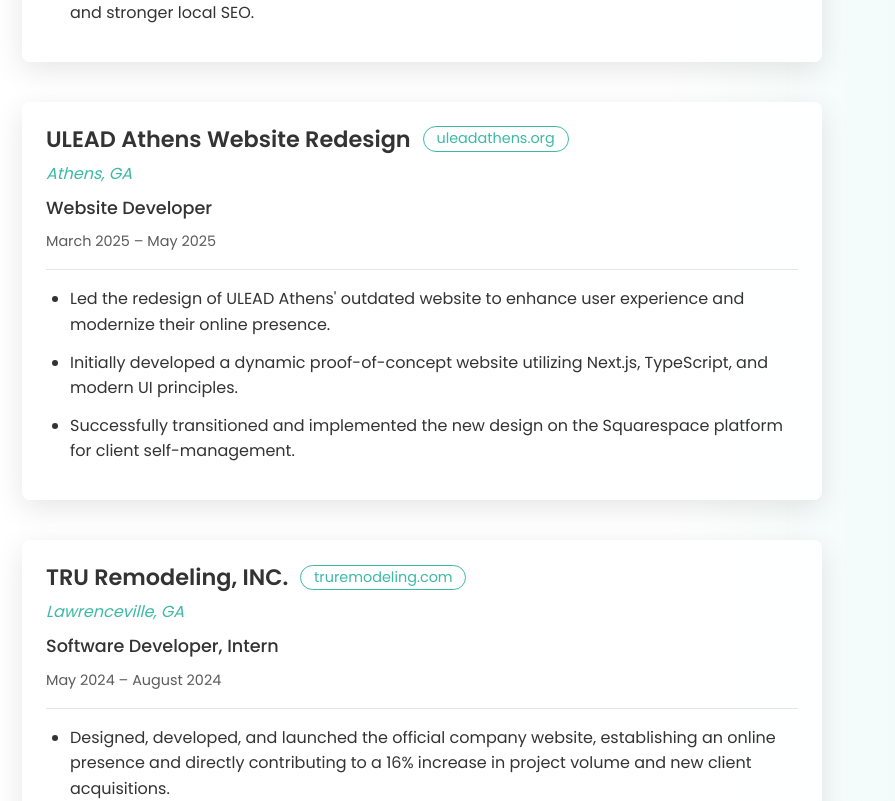
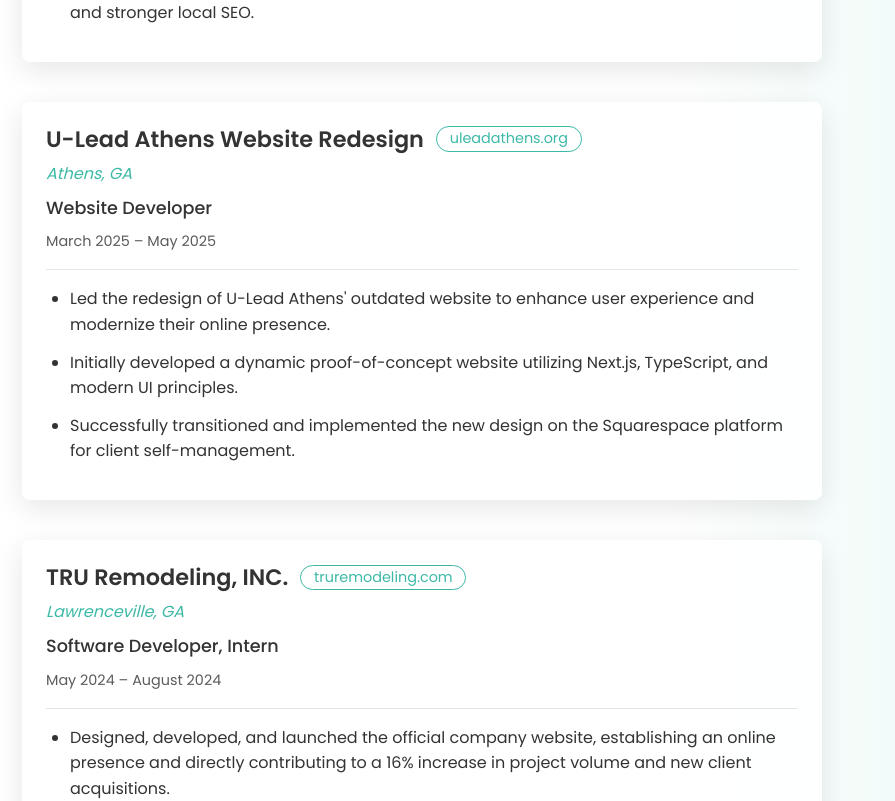
Before and after one commit to aal51282/aal51282.github.io, a Next.js app: page / in a window 1280 px wide. Shown: the part 3463-4264 px from the top of the page, without its empty margins (218-1113 px from the left). Built offline with nearby package versions, Linux system fonts and the light colour scheme; a web font is replaced by a local one.

Commit message:
Added U-Lead Athens Website Redesign image and updated project title in projectsData.tsx and Experience.tsx

```diff
--- a/src/app/projects/projectsData.tsx
+++ b/src/app/projects/projectsData.tsx
@@ -66,12 +66,12 @@
     isMobileApp: true,
   },
   {
-    title: "ULEAD Athens Website Redesign",
+    title: "U-Lead Athens Website Redesign",
     image: `${process.env.NEXT_PUBLIC_BASE_PATH || ""}/images/ulead-athens.png`,
     liveDemo: "https://www.uleadathens.org/",
     description: [
       <>
-        Led the redesign of ULEAD Athens&apos; outdated website to enhance user
+        Led the redesign of U-Lead Athens&apos; outdated website to enhance user
         experience and modernize their online presence.
       </>,
       <>
--- a/src/components/Experience/Experience.tsx
+++ b/src/components/Experience/Experience.tsx
@@ -43,7 +43,7 @@
       <div className={styles.experienceItem}>
         <div className={styles.experienceHeader}>
           <h3>
-            ULEAD Athens Website Redesign
+            U-Lead Athens Website Redesign
             <a
               href="https://www.uleadathens.org"
               target="_blank"
@@ -59,7 +59,7 @@
         </div>
         <ul className={styles.responsibilities}>
           <li>
-            Led the redesign of ULEAD Athens&apos; outdated website to enhance
+            Led the redesign of U-Lead Athens&apos; outdated website to enhance
             user experience and modernize their online presence.
           </li>
           <li>
```
Also changed, not shown: 1 other file (tests, documents, lock files or other folders).
